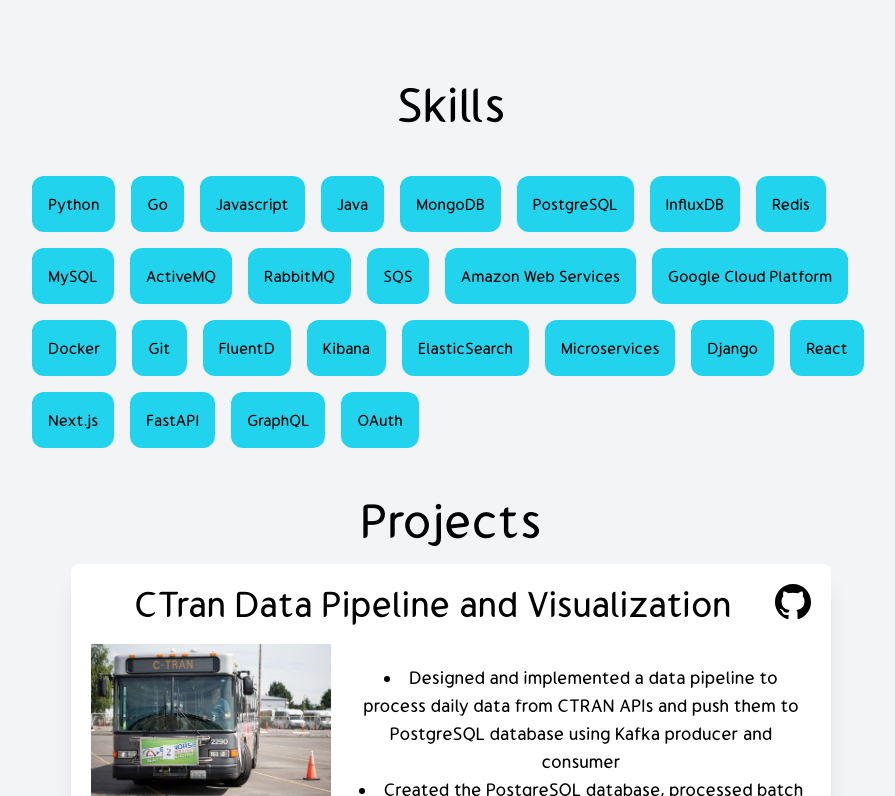
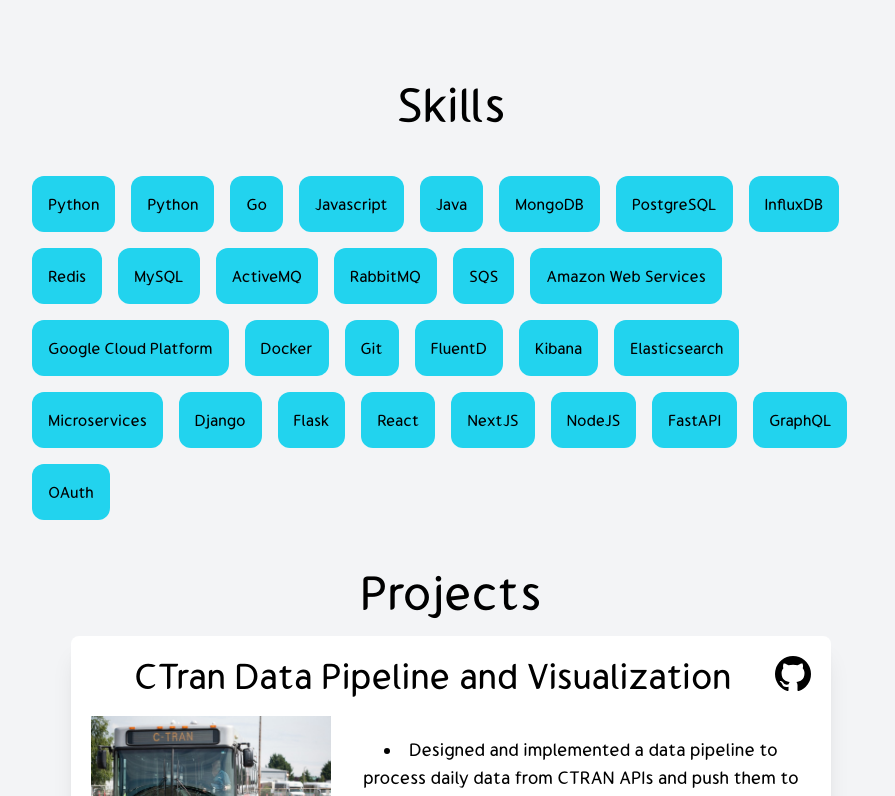
Before and after one commit to prabhumarappan/portfolio, a Next.js app: page / in a window 1280 px wide. Shown: the part 1364-2160 px from the top of the page, without its empty margins (189-1084 px from the left). Built offline with nearby package versions, Linux system fonts and the light colour scheme; no server answers.

Commit message:
refactor code

```diff
--- a/components/About.tsx
+++ b/components/About.tsx
@@ -1,3 +1,34 @@
+const skills = [
+    "Python",
+    "Go",
+    "Javascript",
+    "Java",
+    "MongoDB",
+    "PostgreSQL",
+    "InfluxDB",
+    "Redis",
+    "MySQL",
+    "ActiveMQ",
+    "RabbitMQ",
+    "SQS",
+    "Amazon Web Services",
+    "Google Cloud Platform",
+    "Docker",
+    "Git",
+    "FluentD",
+    "Kibana",
+    "Elasticsearch",
+    "Microservices",
+    "Django",
+    "Flask",
+    "React",
+    "NextJS",
+    "NodeJS",
+    "FastAPI",
+    "GraphQL",
+    "OAuth",
+];
+
 export default function About() {
     return (
         <section id="about" className="text-center">
@@ -23,43 +54,11 @@
                 <h1 className="text-5xl">Skills</h1>
                 <ul className="py-10 pb-0 mx-auto flex flex-wrap">
                     <li className="p-4 m-2 bg-cyan-400 rounded-xl">Python</li>
-                    <li className="p-4 m-2 bg-cyan-400 rounded-xl">Go</li>
-                    <li className="p-4 m-2 bg-cyan-400 rounded-xl">
-                        Javascript
-                    </li>
-                    <li className="p-4 m-2 bg-cyan-400 rounded-xl">Java</li>
-                    <li className="p-4 m-2 bg-cyan-400 rounded-xl">MongoDB</li>
-                    <li className="p-4 m-2 bg-cyan-400 rounded-xl">
-                        PostgreSQL
-                    </li>
-                    <li className="p-4 m-2 bg-cyan-400 rounded-xl">InfluxDB</li>
-                    <li className="p-4 m-2 bg-cyan-400 rounded-xl">Redis</li>
-                    <li className="p-4 m-2 bg-cyan-400 rounded-xl">MySQL</li>
-                    <li className="p-4 m-2 bg-cyan-400 rounded-xl">ActiveMQ</li>
-                    <li className="p-4 m-2 bg-cyan-400 rounded-xl">RabbitMQ</li>
-                    <li className="p-4 m-2 bg-cyan-400 rounded-xl">SQS</li>
-                    <li className="p-4 m-2 bg-cyan-400 rounded-xl">
-                        Amazon Web Services
-                    </li>
-                    <li className="p-4 m-2 bg-cyan-400 rounded-xl">
-                        Google Cloud Platform
-                    </li>
-                    <li className="p-4 m-2 bg-cyan-400 rounded-xl">Docker</li>
-                    <li className="p-4 m-2 bg-cyan-400 rounded-xl">Git</li>
-                    <li className="p-4 m-2 bg-cyan-400 rounded-xl">FluentD</li>
-                    <li className="p-4 m-2 bg-cyan-400 rounded-xl">Kibana</li>
-                    <li className="p-4 m-2 bg-cyan-400 rounded-xl">
-                        ElasticSearch
-                    </li>
-                    <li className="p-4 m-2 bg-cyan-400 rounded-xl">
-                        Microservices
-                    </li>
-                    <li className="p-4 m-2 bg-cyan-400 rounded-xl">Django</li>
-                    <li className="p-4 m-2 bg-cyan-400 rounded-xl">React</li>
-                    <li className="p-4 m-2 bg-cyan-400 rounded-xl">Next.js</li>
-                    <li className="p-4 m-2 bg-cyan-400 rounded-xl">FastAPI</li>
-                    <li className="p-4 m-2 bg-cyan-400 rounded-xl">GraphQL</li>
-                    <li className="p-4 m-2 bg-cyan-400 rounded-xl">OAuth</li>
+                    {skills.map((skill) => (
+                        <li className="p-4 m-2 bg-cyan-400 rounded-xl">
+                            {skill}
+                        </li>
+                    ))}
                 </ul>
             </div>
         </section>
```
